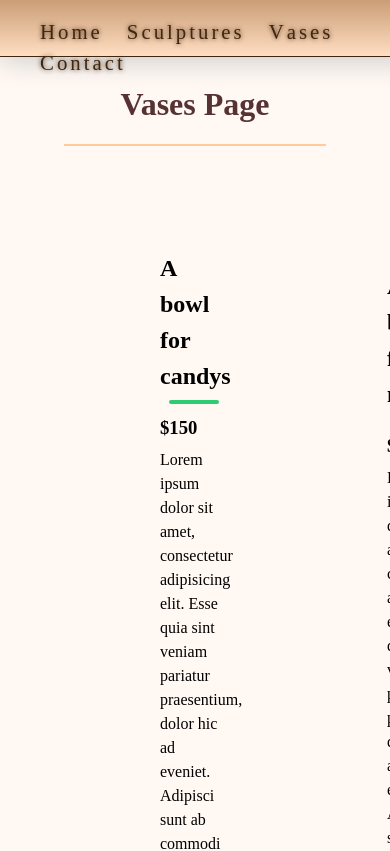
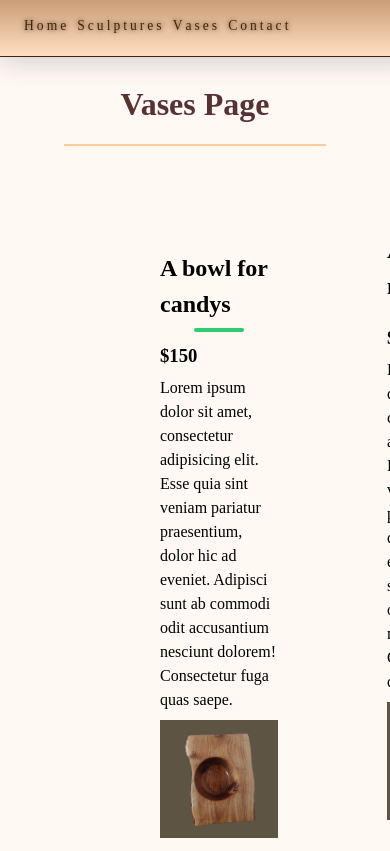
Before and after one commit to Azdevpp/mySiteAngular, an Angular app: page /Vases in a window 390 px wide. Shown: the top 851 px of the page. Built offline with nearby package versions, Linux system fonts and the light colour scheme; a web font is replaced by a local one.

Commit message:
ImageBGfixed

```diff
--- a/src/styles.css
+++ b/src/styles.css
@@ -385,7 +385,7 @@ button a {
     top: 0;
     width: 100%;
     height: 100%;
-    background: url("images/bg.jpg") no-repeat center;
+    /* background: url("images/bg.jpg") no-repeat center; */
     background-size: cover;
     z-index: -1;
     filter: blur(20px);
@@ -404,7 +404,7 @@ button a {
 
 .left {
     height: 100%;
-    background: url("images/bg.jpg") no-repeat center;
+    /* background: url("images/bg.jpg") no-repeat center; */
     background-size: cover;
 }
 
@@ -484,32 +484,32 @@ h2::after {
 /*---------------------media----------------------------*/
 /* Until 468px screen width */
 @media screen and (max-width: 576px) {
-    /* .menu a {
+    .menu a {
     font-size: 0.85rem;
     padding-left: 0.5rem;
-  } */
-    /* .box-vase {
+  }
+    .box-vase {
     width: 90%;
-  } */
+  }
 }
 
-@media screen and (min-width: 600px) {
-    /* .menu a {
+/* @media screen and (min-width: 600px) {
+    .menu a {
     font-size: 1.2rem;
     padding-left: 0.8rem;
-  } */
-    /* .box-vase {
+  }
+    .box-vase {
     width: 35%;
-  } */
+  }
 }
 
 @media screen and (min-width: 992px) {
-    /* .menu a {
+    .menu a {
     font-size: 1.5rem;
     padding-left: 1.5rem;
-  } */
-    /* .box-vase {
+  }
+    .box-vase {
     width: 40%;
     align-content: center;
-  } */
-}
+  }
+} */
```
